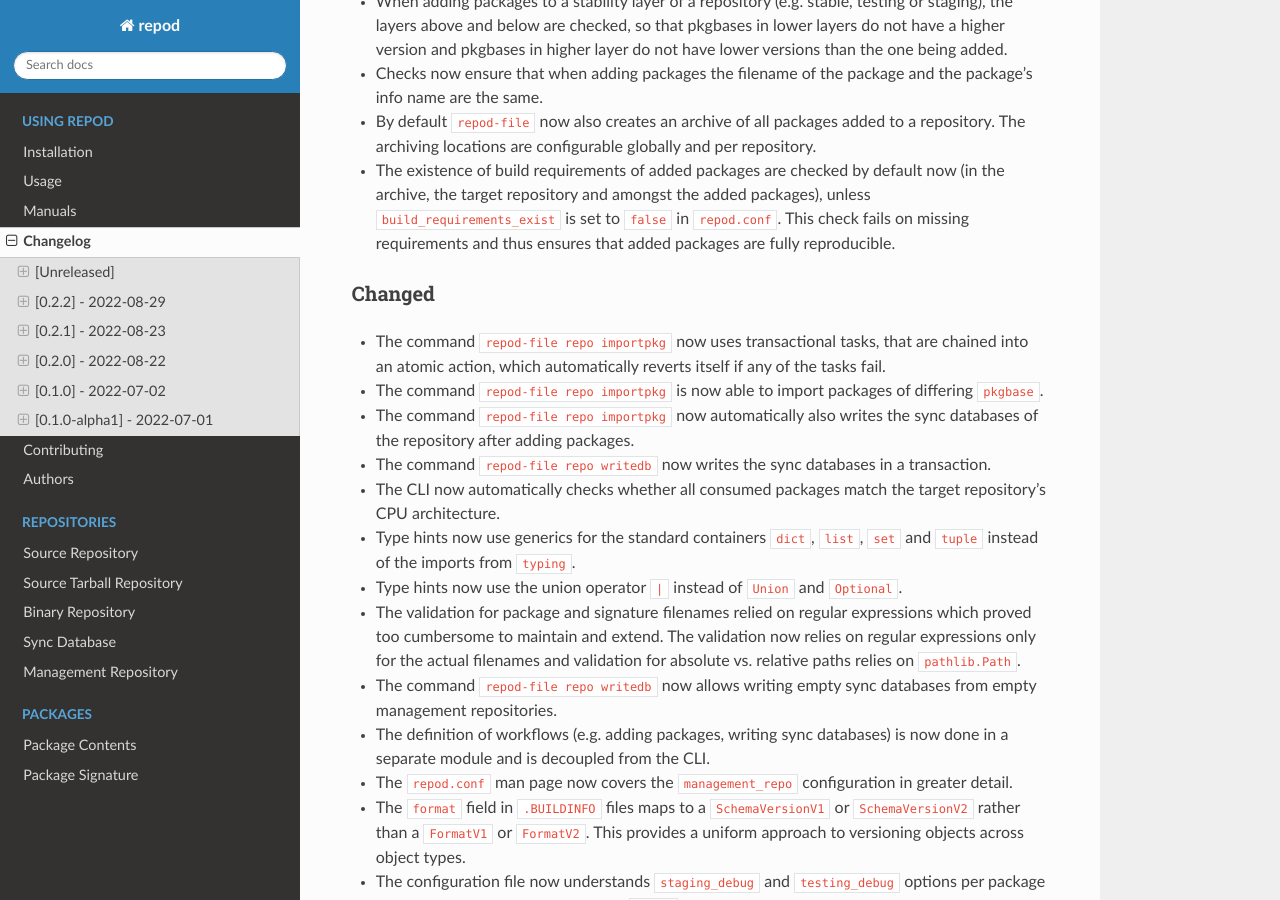
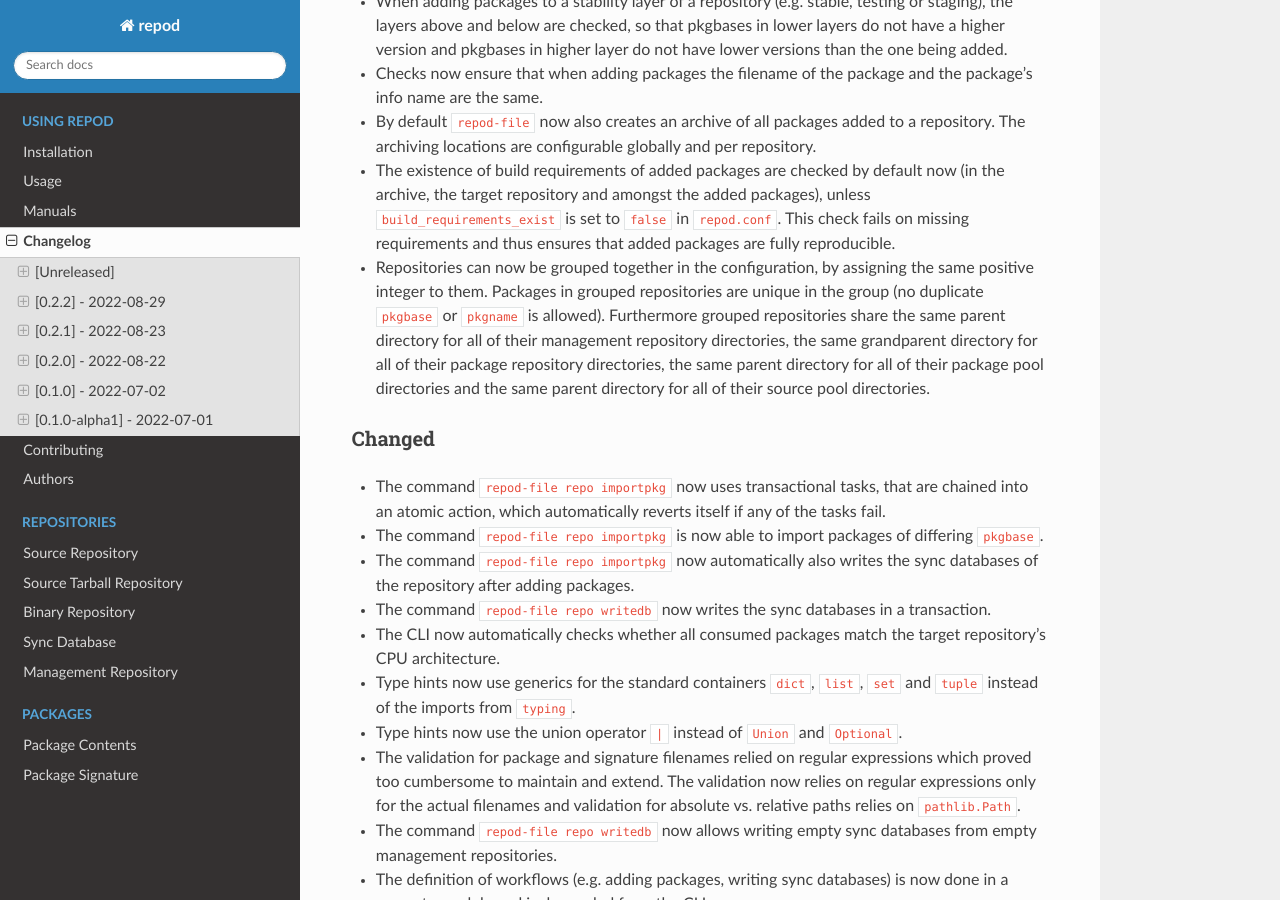
Before and after one commit to archlinux/repod, a Sphinx documentation site: the page built from docs/repod/changelog.rst, in a window 1280 px wide and 900 px high, scrolled down 835 px. Built offline with Sphinx 7.4.7 and the Read the Docs theme 2.0.0, drawn with Linux system fonts in a browser that asks for light colours.

Commit message:
Add changelog entry for repository grouping feature
docs/repod/changelog.rst:
Add changelog entry explaining the new repository grouping feature and
its implications.

```diff
--- a/docs/repod/changelog.rst
+++ b/docs/repod/changelog.rst
@@ -53,6 +53,14 @@ Added
   unless ``build_requirements_exist`` is set to ``false`` in ``repod.conf``.
   This check fails on missing requirements and thus ensures that added packages
   are fully reproducible.
+* Repositories can now be grouped together in the configuration, by assigning
+  the same positive integer to them. Packages in grouped repositories are
+  unique in the group (no duplicate ``pkgbase`` or ``pkgname`` is allowed).
+  Furthermore grouped repositories share the same parent directory for all of
+  their management repository directories, the same grandparent directory for
+  all of their package repository directories, the same parent directory for
+  all of their package pool directories and the same parent directory for all
+  of their source pool directories.
 
 Changed
 ^^^^^^^
```
